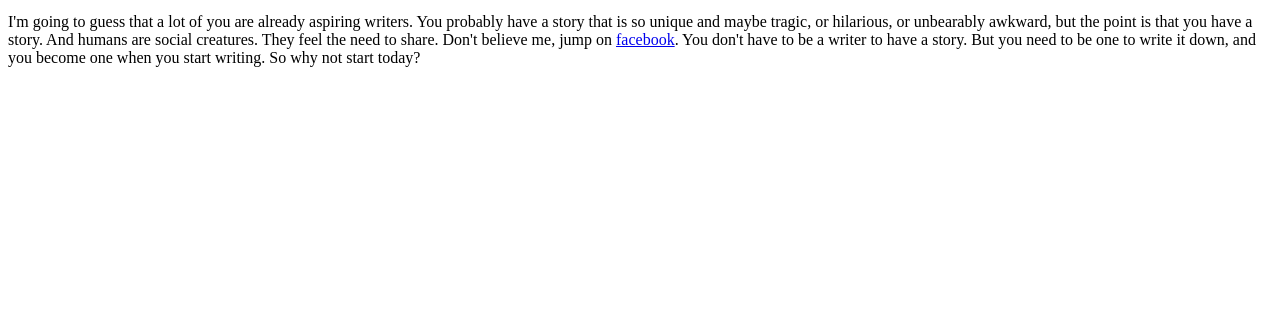
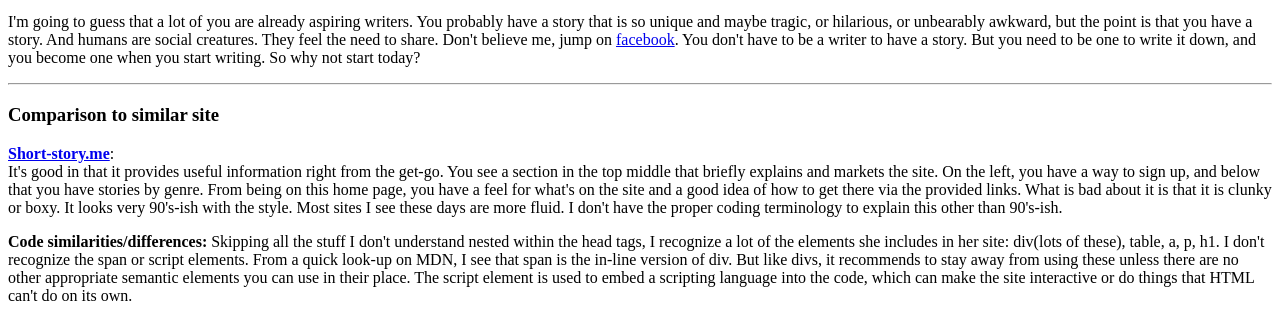
Before and after one commit to Rklangrin/rklandgren.github.io, a plain HTML site: page index.html in a window 1280 px wide. Shown: the part 809-1130 px from the top of the page. Before the commit the page ends 892 px from the top, so only its background shows below. Drawn offline with Linux system fonts and the light colour scheme.

Commit message:
edits index.html document to satisfy challenge 2.5

```diff
--- a/index.html
+++ b/index.html
@@ -38,6 +38,21 @@
       I'm going to guess that a lot of you are already aspiring writers. You probably have a story that is so unique and maybe tragic, or hilarious, or unbearably awkward, but the point is that you have a story. And humans are social creatures. They feel the need to share. Don't believe me, jump on <a href="https://www.facebook.com">facebook</a>. You don't have to be a writer to have a story. But you need to be one to write it down, and you become one when you start writing. So why not start today?
     </p>
   </section>
+  <hr>
+  <section>
+    <h3>
+      Comparison to similar site
+    </h3>
+    <p><strong><a href="http://short-story.me/">Short-story.me</a></strong>:<br>
+
+     It's good in that it provides useful information right from the get-go. You see a section in the top middle that briefly explains and markets the site. On the left, you have a way to sign up, and below that you have stories by genre. From being on this home page, you have a feel for what's on the site and a good idea of how to get there via the provided links. What is bad about it is that it is clunky or boxy. It looks very 90's-ish with the style. Most sites I see these days are more fluid. I don't have the proper coding terminology to explain this other than 90's-ish.
+    </p>
+    <p>
+      <strong>Code similarities/differences:</strong>
+
+      Skipping all the stuff I don't understand nested within the head tags, I recognize a lot of the elements she includes in her site: div(lots of these), table, a, p, h1. I don't recognize the span or script elements. From a quick look-up on MDN, I see that span is the in-line version of div. But like divs, it recommends to stay away from using these unless there are no other appropriate semantic elements you can use in their place. The script element is used to embed a scripting language into the code, which can make the site interactive or do things that HTML can't do on its own.
+    </p>
+  </section>
 
 
 
```
